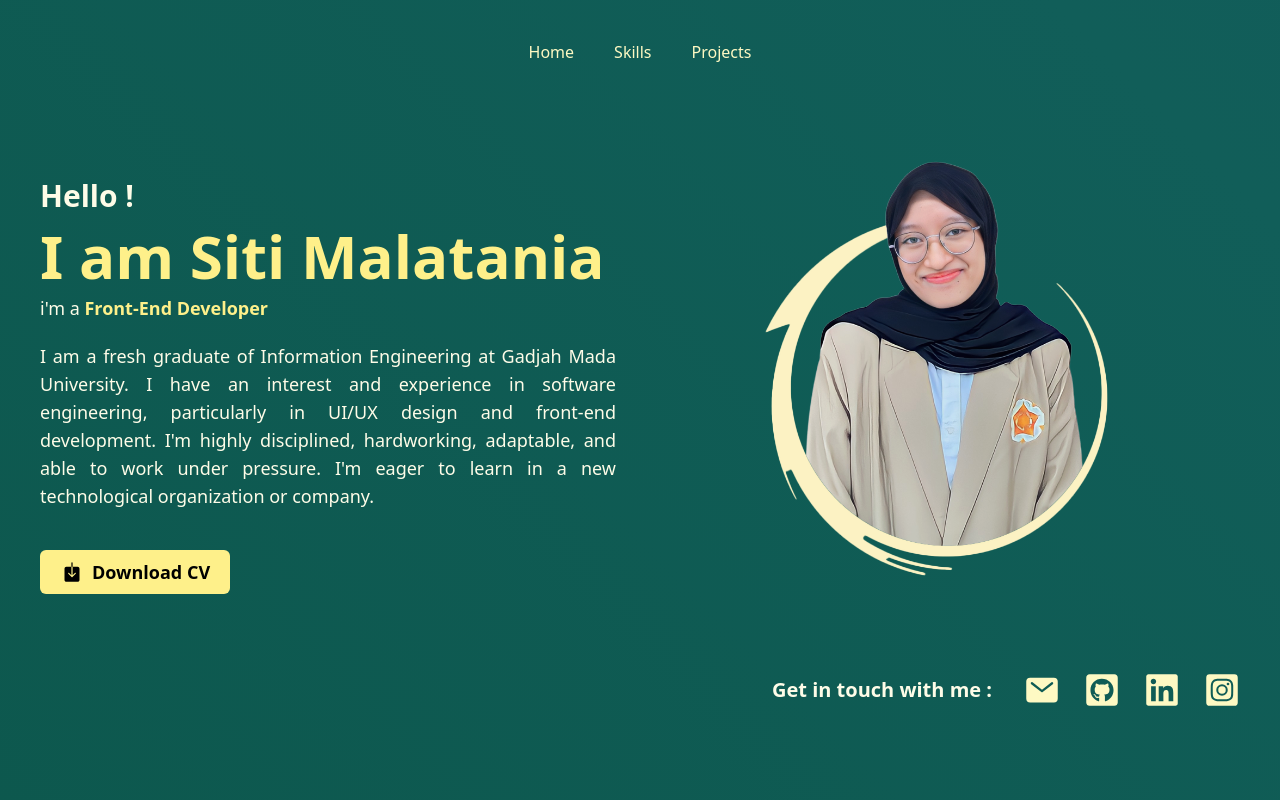
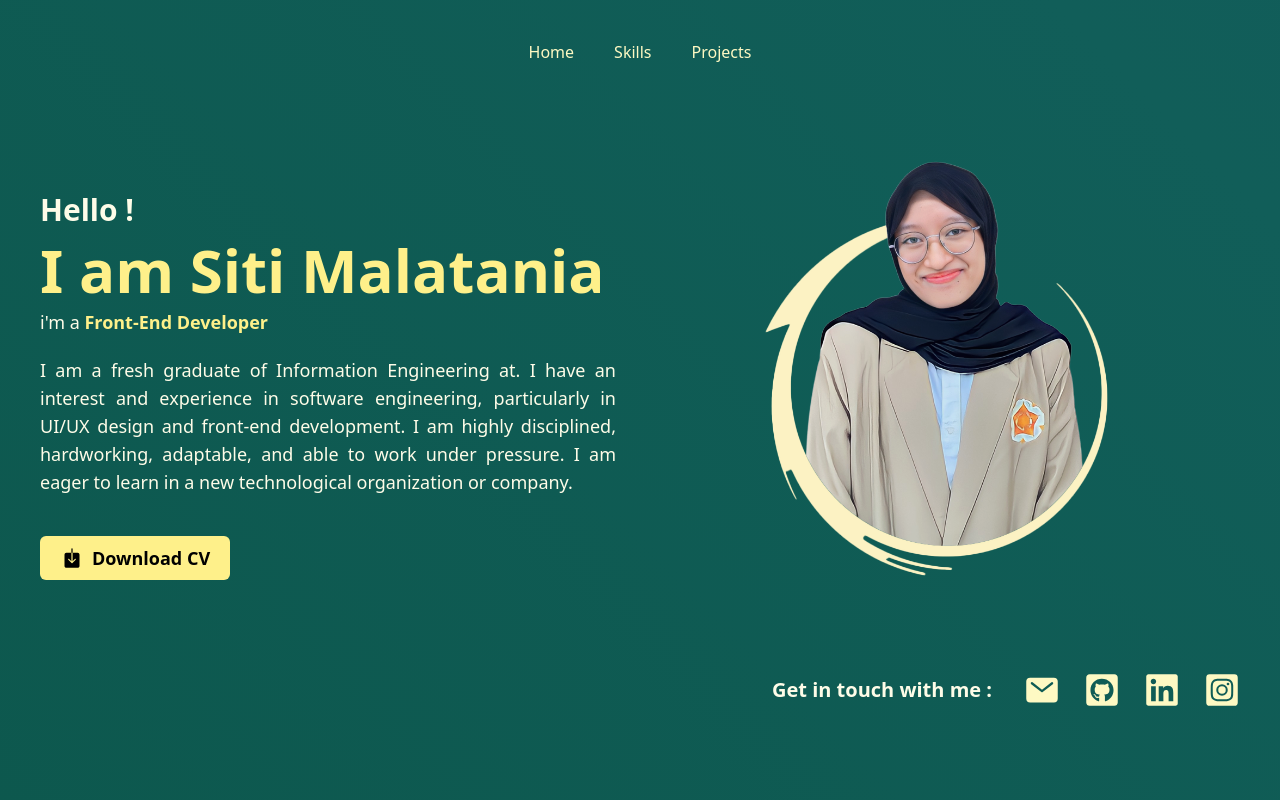
Before and after one commit to sitimalatania/Profile-Web, a Next.js app: page / in a window 1280 px wide. Shown: the top 800 px of the page. Built offline with nearby package versions, Linux system fonts and the light colour scheme.

Commit message:
Update Beranda.js

```diff
--- a/components/feature/Beranda.js
+++ b/components/feature/Beranda.js
@@ -58,12 +58,12 @@ function Beranda() {
                     : "overflow-hidden line-clamp-3 lg:line-clamp-none"
                 }`}
               >
-                I am a fresh graduate of Information Engineering at
-                Gadjah Mada University. I have an interest and experience
-                in software engineering, particularly in UI/UX design and
-                front-end development. I'm highly disciplined, hardworking,
-                adaptable, and able to work under pressure. I'm eager to learn
-                in a new technological organization or company.
+                I am a fresh graduate of Information Engineering at.
+                I have an interest and experience in software engineering,
+                particularly in UI/UX design and front-end development.
+                I am highly disciplined, hardworking, adaptable, and able
+                to work under pressure. I am eager to learn in a new
+                technological organization or company.
               </p>
               {!isTextExpanded ? (
                 <span
```
